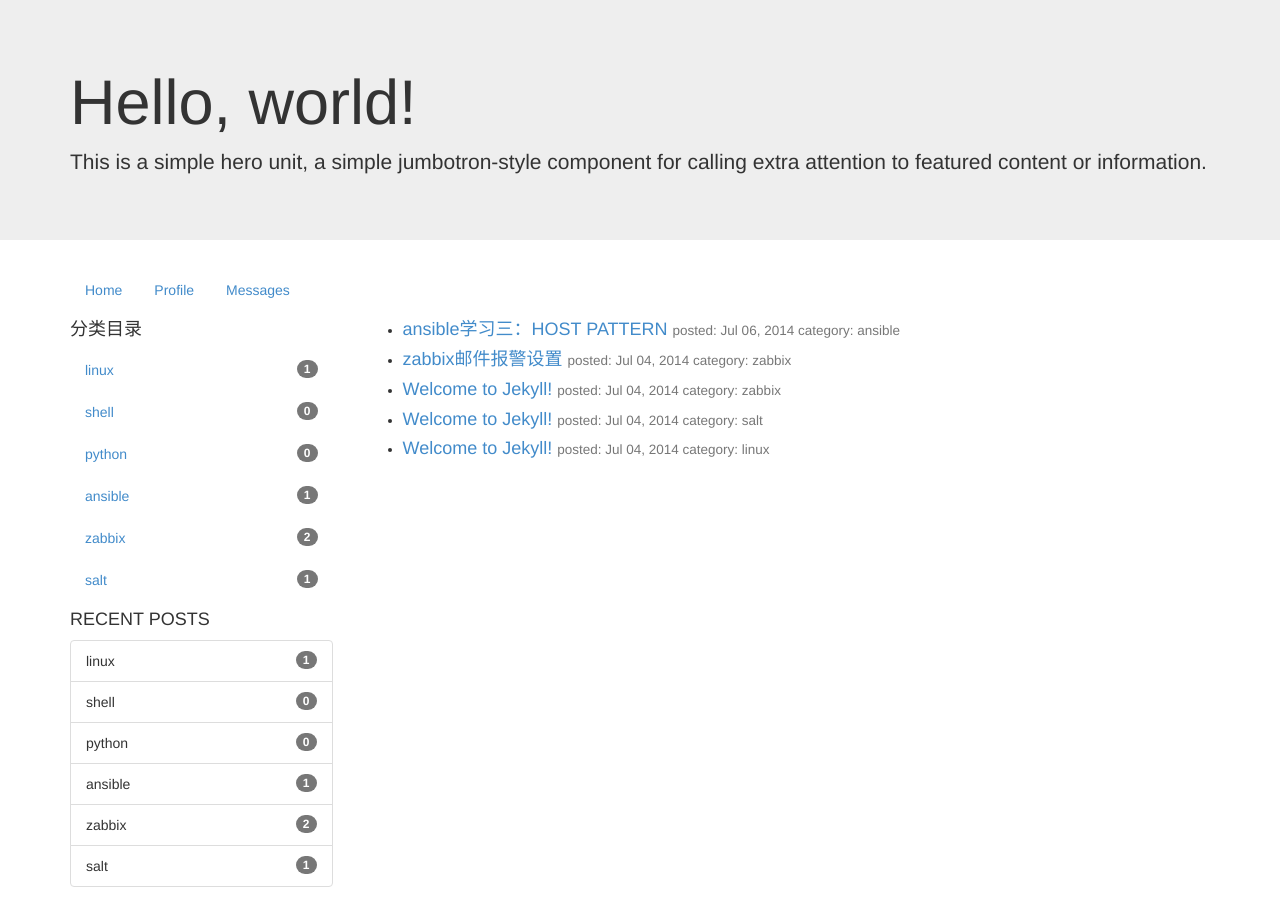
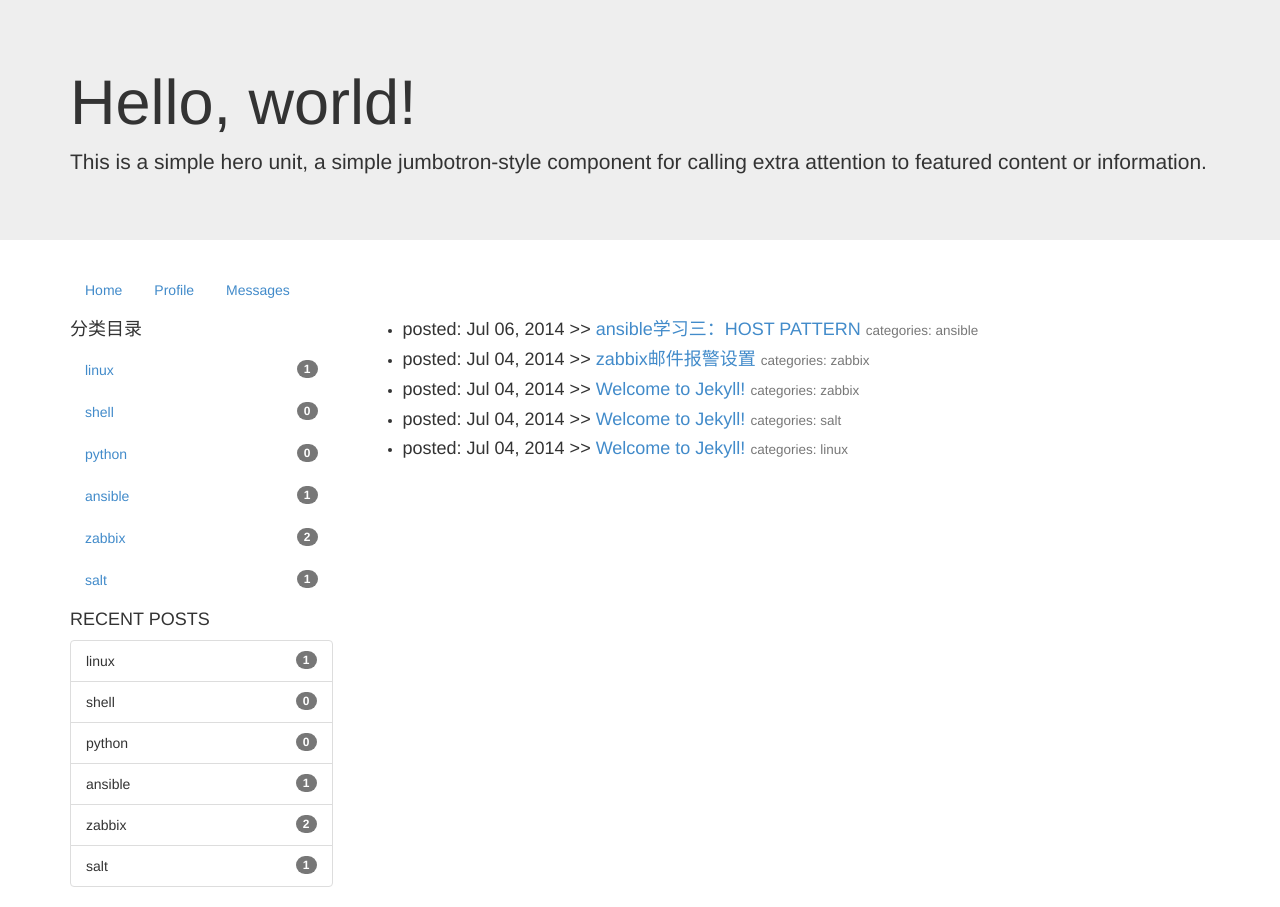
Before and after one commit to sapser/sapser.github.io, a Jekyll site: the page built from index.html, in a window 1280 px wide. Built offline with Jekyll 4.4.1, drawn with Linux system fonts in a browser that asks for light colours; the list of posts is cut into pages by our own code.

Commit message:
fixd bug

```diff
--- a/_config.yml
+++ b/_config.yml
@@ -3,8 +3,6 @@ timezone: Asia/Shanghai
 encoding: utf-8
 markdown: kramdown
 permalink: /:categories/:year/:month/:day/:title
-paginate: 1
-paginate_path: "blog/page:num"
 
 author: sapser
 author_mail: sapser@126.com
@@ -15,4 +13,4 @@ defaults:
       path: ""
       type: "post"
     values:
-      layout: "default"
+      layout: "post"
--- a/index.html
+++ b/index.html
@@ -7,9 +7,9 @@ title: sapser's blog
 {% for post in site.posts %}
   <li>
     <h4>
+        <span>posted: {{ post.date | date: "%b %d, %Y" }} >> </span>
       <a href="{{ post.url | prepend: site.baseurl }}">{{ post.title }}</a>
-      <small><span>posted: {{ post.date | date: "%b %d, %Y" }} </span></small>
-      <small><span>category: {{ post.categories }}</span></small>
+      <small><span>  categories: {{ post.categories }}</span></small>
     </h4>
   </li>
 {% endfor %}
```
Also changed, not shown: _layouts/post.html (+7 -10 lines).
